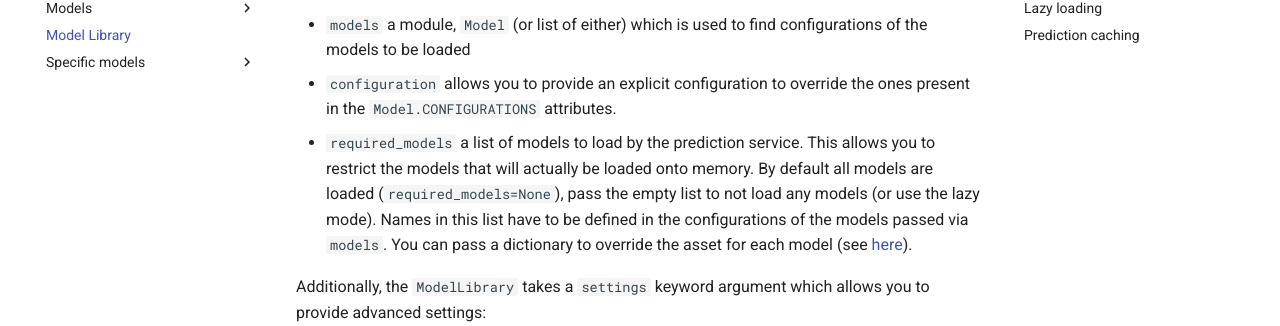
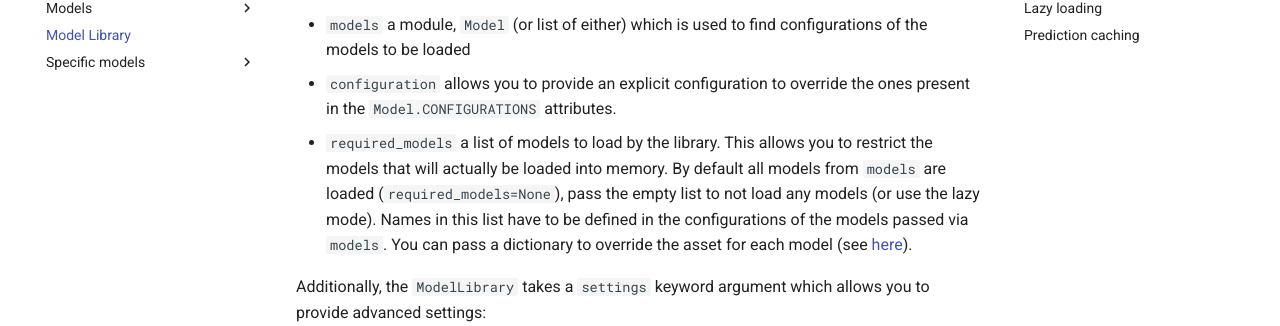
Before and after one commit to Cornerstone-OnDemand/modelkit, an MkDocs documentation site: the page built from docs/library/model_library.md, in a window 1280 px wide and 900 px high, scrolled down 340 px. Shown: the part 127-453 px from the top of the window. Built offline with MkDocs 1.6.1 and Material for MkDocs 9.7.7, drawn with Linux system fonts in a browser that asks for light colours; comment, search, counter and statistics services are not loaded.

Commit message:
Update model_library.md

```diff
--- a/docs/library/model_library.md
+++ b/docs/library/model_library.md
@@ -12,7 +12,7 @@ Main arguments:
 - `models` a module, `Model` (or list of either) which is used to find configurations
   of the models to be loaded
 - `configuration` allows you to provide an explicit configuration to override the ones present in the `Model.CONFIGURATIONS` attributes.
-- `required_models` a list of models to load by the prediction service. This allows you to restrict the models that will actually be loaded onto memory. By default all models are loaded (`required_models=None`), pass the empty list to not load any models (or use the lazy mode). Names in this list have to be defined in the configurations of the models passed via `models`. You can pass a dictionary to override the asset for each model (see [here](models/model_with_assets.md)).
+- `required_models` a list of models to load by the library. This allows you to restrict the models that will actually be loaded into memory. By default all models from `models` are loaded (`required_models=None`), pass the empty list to not load any models (or use the lazy mode). Names in this list have to be defined in the configurations of the models passed via `models`. You can pass a dictionary to override the asset for each model (see [here](models/model_with_assets.md)).
 
 Additionally, the `ModelLibrary` takes a `settings` keyword argument which allows you to provide advanced settings:
 
```
